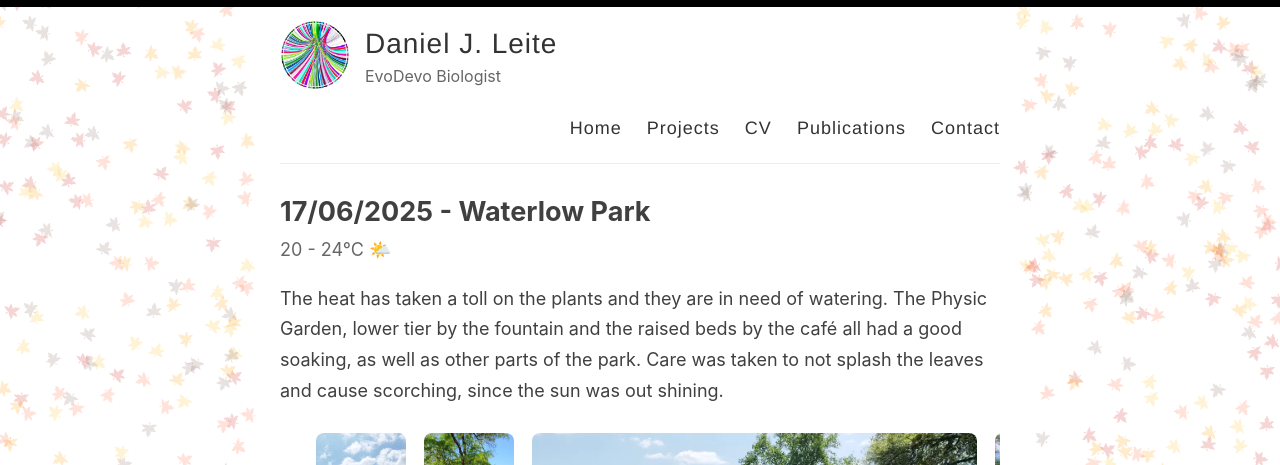
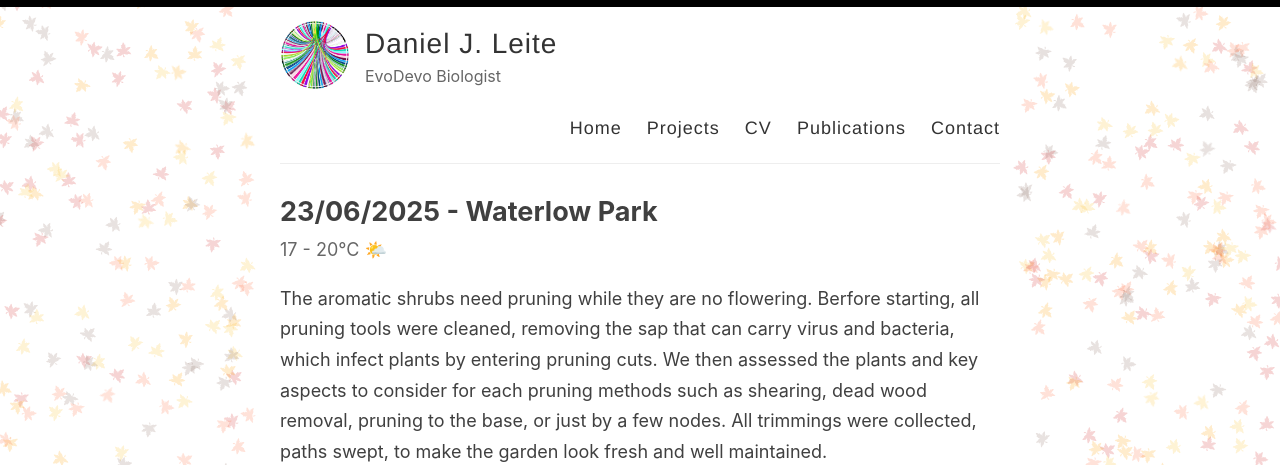
Before and after one commit to djleite/djleite.github.io, a Jekyll site: the page built from _pages/volunteering.md, in a window 1280 px wide. Shown: the top 465 px of the page. Built offline with Jekyll 4.4.1, drawn with Linux system fonts in a browser that asks for light colours; nearby versions of some CDN libraries; grey boxes are pictures that could not be loaded.

Commit message:
add volunteering log

```diff
--- a/_data/volunteering.yaml
+++ b/_data/volunteering.yaml
@@ -1,3 +1,9 @@
+- date: 23/06/2025
+  site: Waterlow Park
+  weather: 17 - 20°C 🌤️
+  text: The aromatic shrubs need pruning while they are no flowering. Berfore starting, all pruning tools were cleaned, removing the sap that can carry virus and bacteria, which infect plants by entering pruning cuts. We then assessed the plants and key aspects to consider for each pruning methods such as shearing, dead wood removal, pruning to the base, or just by a few nodes. All trimmings were collected, paths swept, to make the garden look fresh and well maintained.
+  pictures: /images/vol/2025-06-23-image-0X.webp, /images/vol/2025-06-23-image-0X.webp, /images/vol/2025-06-23-image-0X.webp, /images/vol/2025-06-23-image-0X.webp, /images/vol/2025-06-23-image-0X.webp
+
 - date: 17/06/2025
   site: Waterlow Park
   weather: 20 - 24°C 🌤️
--- a/index.html
+++ b/index.html
@@ -10,7 +10,7 @@ title: Home
       <img
         src="{{ site.baseurl }}/images/DJL_ID_photo.webp"
         alt="DJ Leite Photo"
-        style="float: right; margin-left: 2rem; max-width: 200px; border-radius: 8px;"
+        style="float: top; margin-left: 2rem; max-width: 200px; border-radius: 8px;"
       >
       I am an evolutionary developmental biologist, broadly interested in how genomic evolution impacts developmental processes that contribute to the diversity of life. I use big-data approaches with computatinal analyses to find insights and test them in a range of living systems.
       <br><br>
```
